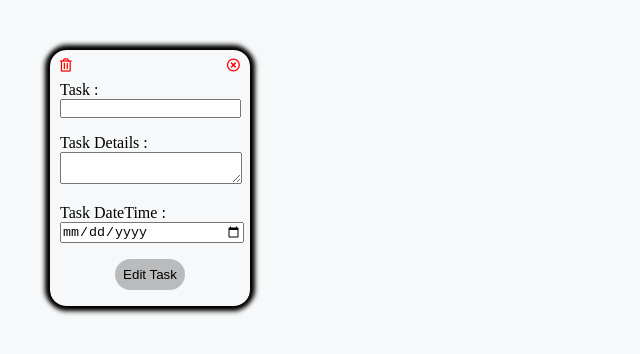
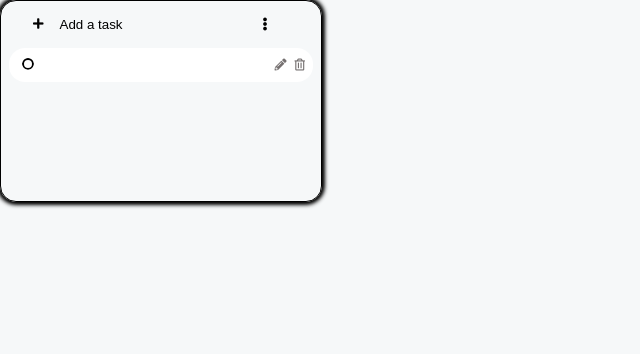
Before and after one commit to hassanelnajjar/Hassan-react-Todo, a React (Create React App) app: page / in a window 1280 px wide. Shown: the top 354 px of the page, without its empty margins (0-640 px from the left). Built offline with nearby package versions, Linux system fonts and the light colour scheme.

Commit message:
added list Componenet relates #7

```diff
--- a/src/App.js
+++ b/src/App.js
@@ -3,7 +3,7 @@ import data from './Utils/data';
 import './App.css';
 import Header from './Component/Header';
 
-import EditTask from './Component/EditTask';
+import List from './Component/List';
 export default class App extends Component {
 	state = data;
 	handleSearch = () => {};
@@ -18,7 +18,7 @@ export default class App extends Component {
 					handleChangeTheme={this.handleChangeTheme}
 					handleChangeDisplay={this.handleChangeDisplay}
 				/> */}
-				<EditTask></EditTask>
+				<List />
 			</>
 		);
 	}
--- /dev/null
+++ b/src/Component/List/index.js
@@ -0,0 +1,34 @@
+import React from 'react';
+import Task from '../Task';
+import './style.css';
+export default function List(props) {
+	const { handleAddList, handleOptions, ...TaskProps } = props;
+	// onClick on list-add-task-button-div just change display to none
+	return (
+		<div className='List-div'>
+			<div className='List-header'>
+				<div className='List-AddTask-Button-Div'>
+					<span className='List-plus-symbol'>
+						<i class='fas fa-plus'></i>
+					</span>
+					<button className='List-AddTask-button'>Add a task</button>
+				</div>
+
+				<input
+					className='List-TaskName-input'
+					type='text'
+					name=''
+					id=''
+					onChange={handleAddList}
+					// placeholder='new task'
+				/>
+				<button className='List-Options' onClick={handleOptions}>
+					<i class='fas fa-ellipsis-v'></i>
+				</button>
+			</div>
+			<div className='List-Tasks-Container'>
+				<Task {...TaskProps} /> {/*Loop :) */}
+			</div>
+		</div>
+	);
+}
--- /dev/null
+++ b/src/Component/List/style.css
@@ -0,0 +1,97 @@
+.List-div {
+	border-radius: 1rem;
+	border: 1px solid black;
+	display: flex;
+	flex-direction: column;
+	justify-content: flex-start;
+	align-items: center;
+	width: 25%;
+	min-height: 200px;
+	box-shadow: 2px 0 5px black, 0px 2px 5px black, -2px 0px 5px black,
+		0px -2px 5px black;
+}
+.List-header {
+	width: 100%;
+	margin: 1rem 0;
+	display: flex;
+	justify-content: center;
+	position: relative;
+}
+
+.List-AddTask-Button-Div {
+	display: flex;
+	width: 100%;
+	justify-content: flex-start;
+	gap: 1rem;
+	cursor: pointer;
+	position: absolute;
+	left: 10%;
+	z-index: 99;
+}
+
+.List-AddTask-Button-Div:hover {
+	color: rgba(127, 127, 212, 0.336);
+}
+
+.List-plus-symbol {
+	font-size: 12px;
+	position: relative;
+}
+
+.List-AddTask-Button-Div:hover .List-plus-symbol {
+	color: rgb(207, 24, 24);
+}
+
+.List-plus-symbol::before {
+	position: absolute;
+	top: 0;
+	left: -5%;
+	content: '';
+	width: 12px;
+	height: 12px;
+	border-radius: 50%;
+	visibility: hidden;
+	opacity: 0;
+	background-color: rgb(0, 0, 255, 0.5);
+	transition: visibility 0s, opacity 1s linear;
+}
+
+.List-AddTask-Button-Div:hover .List-plus-symbol::before {
+	visibility: visible;
+	opacity: 1;
+}
+
+.List-AddTask-button {
+	outline: none;
+	position: relative;
+	width: fit-content;
+	border: none;
+	background-color: transparent;
+	cursor: pointer;
+	text-align: center;
+	color: inherit;
+}
+
+.List-TaskName-input {
+	width: 70%;
+	outline: none;
+	background-color: transparent;
+	border: none;
+}
+
+.List-Options {
+	background-color: transparent;
+	border: none;
+	outline: none;
+	cursor: pointer;
+	padding-right: 1rem;
+	z-index: 100;
+}
+.List-Tasks-Container {
+	width: 90%;
+	display: flex;
+	flex-direction: column;
+	align-items: center;
+	justify-content: center;
+	gap: 0.5rem;
+}
```
Also changed, not shown: src/Component/List.js (deleted), 1 other file (tests, documents, lock files or other folders).
